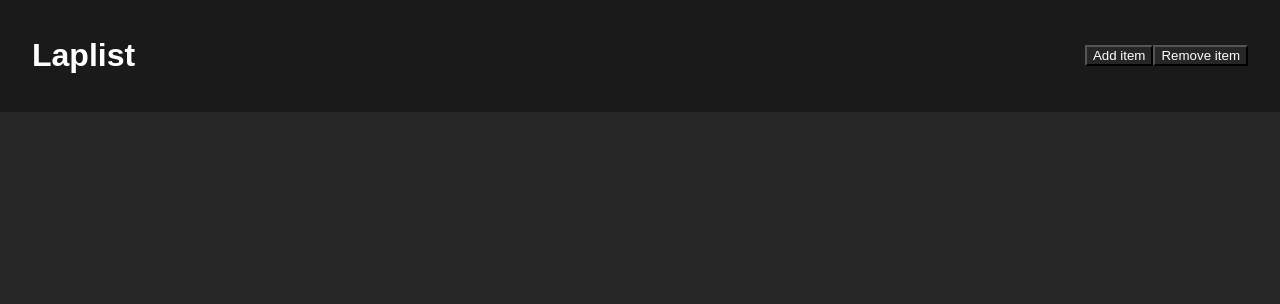
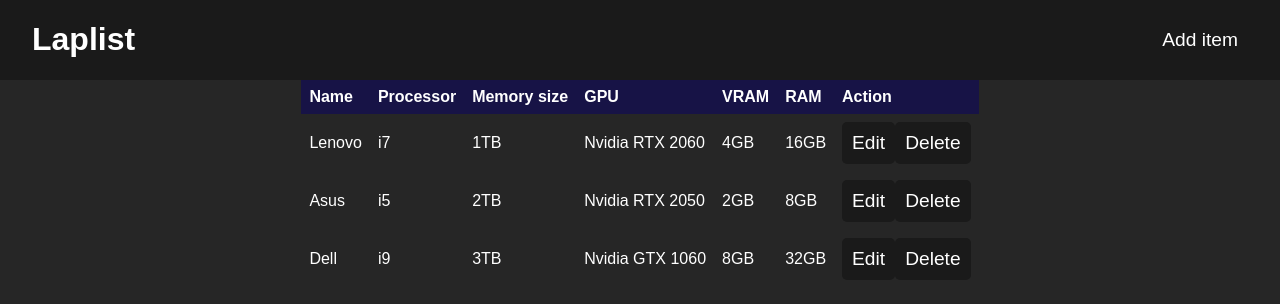
Before and after one commit to AgusBeni/Laplist, a React (Vite) app: page / in a window 1280 px wide. Shown: the top 304 px of the page. Built offline with nearby package versions, Linux system fonts and the light colour scheme.

Commit message:
chore: added table with mock and more css stuff

```diff
--- a/src/App.jsx
+++ b/src/App.jsx
@@ -6,9 +6,61 @@
       <div className="nav">
         <h1 className="header">Laplist</h1>
         <div>
-          <button>Add item</button>
-          <button>Remove item</button>
+          <button className="nav-button">Add item</button>
         </div>
+      </div>
+      <div className="table-blok">
+        <table className="table-content">
+          <thead>
+            <tr>
+              <th>Name</th>
+              <th>Processor</th>
+              <th>Memory size</th>
+              <th>GPU</th>
+              <th>VRAM</th>
+              <th>RAM</th>
+              <th>Action</th>
+            </tr>
+          </thead>
+          <tbody>
+            <tr>
+              <td>Lenovo</td>
+              <td>i7</td>
+              <td>1TB</td>
+              <td>Nvidia RTX 2060</td>
+              <td>4GB</td>
+              <td>16GB</td>
+              <td>
+                <button className="action-button">Edit</button>
+                <button className="action-button">Delete</button>
+              </td>
+            </tr>
+            <tr>
+              <td>Asus</td>
+              <td>i5</td>
+              <td>2TB</td>
+              <td>Nvidia RTX 2050</td>
+              <td>2GB</td>
+              <td>8GB</td>
+              <td>
+                <button className="action-button">Edit</button>
+                <button className="action-button">Delete</button>
+              </td>
+            </tr>
+            <tr>
+              <td>Dell</td>
+              <td>i9</td>
+              <td>3TB</td>
+              <td>Nvidia GTX 1060</td>
+              <td>8GB</td>
+              <td>32GB</td>
+              <td>
+                <button className="action-button">Edit</button>
+                <button className="action-button">Delete</button>
+              </td>
+            </tr>
+          </tbody>
+        </table>
       </div>
     </>
   );
--- a/src/styles.css
+++ b/src/styles.css
@@ -1,5 +1,4 @@
 * {
-  background: hsl(0, 0%, 15%);
   color: hsl(0, 0%, 100%);
   font-family: Arial, Helvetica, sans-serif;
   box-sizing: border-box;
@@ -7,6 +6,7 @@
 
 body {
   margin: 0;
+  background: hsl(0, 0%, 15%);
 }
 
 .header {
@@ -17,9 +17,59 @@
   display: flex;
   gap: 0.5rem;
   margin: 0;
-  padding: 1rem 2rem;
+  padding: 0 2rem;
   background: hsl(0, 0%, 10%);
   /* position: fixed; */
   justify-content: space-between;
   align-items: center;
 }
+
+.nav-button {
+  padding: 10px;
+  background: hsl(0, 0%, 10%);
+  cursor: pointer;
+  font-size: 1.2rem;
+  border: none;
+}
+
+.nav-button:hover {
+  background: hsl(0, 0%, 15%);
+}
+
+.action-button {
+  padding: 10px;
+  background: hsl(0, 0%, 10%);
+  cursor: pointer;
+  font-size: 1.2rem;
+  border: none;
+  border-radius: 5px;
+}
+
+.action-button:hover {
+  background: hsl(0, 0%, 30%);
+}
+
+.table-blok {
+  display: flex;
+  justify-content: center;
+  /* margin-top: 2rem; */
+  /* overflow-x: auto; */
+  margin: 0 0 0 0;
+}
+
+.table-content {
+  border-collapse: collapse;
+}
+
+.table-content thead tr {
+  background: hsl(245, 100%, 20%, 0.5);
+  text-align: left;
+  font-weight: bold;
+  width: 100%;
+  table-layout: fixed;
+}
+
+.table-content th,
+.table-content td {
+  padding: 0.5rem;
+}
```
